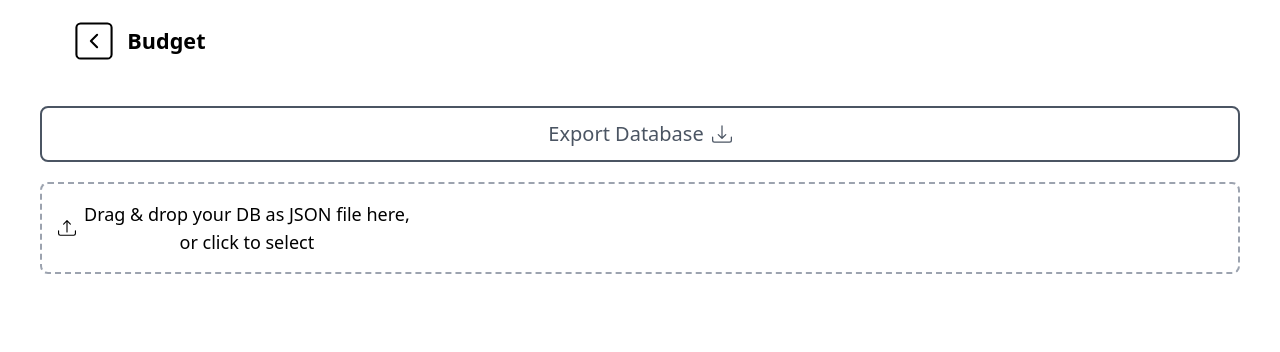
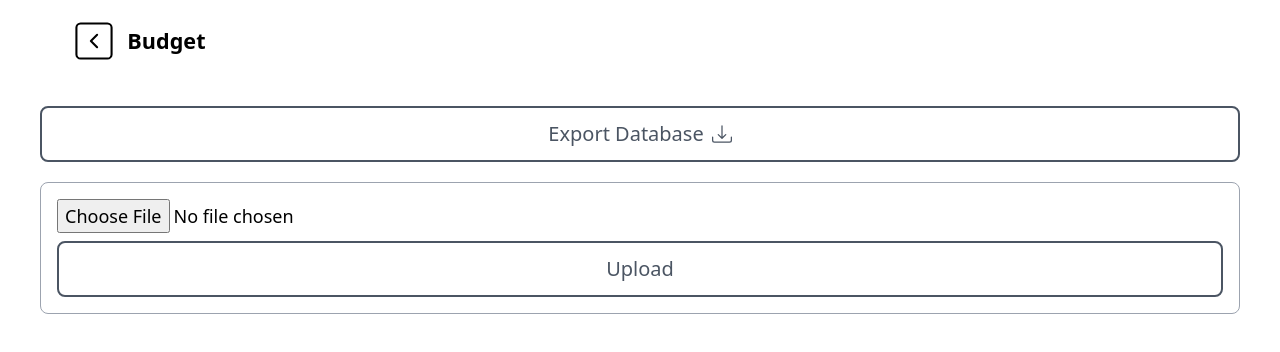
Before and after one commit to ivanlori/cashtrack, a React (Create React App) app: page /settings in a window 1280 px wide. Shown: the top 352 px of the page. Built offline with nearby package versions, Linux system fonts and the light colour scheme.

Commit message:
fix: adds upload button

```diff
--- a/src/Settings.tsx
+++ b/src/Settings.tsx
@@ -1,6 +1,6 @@
-import { ReactElement, DragEvent, useState } from 'react'
+import { ReactElement, useState } from 'react'
 import { Navbar } from './Navbar'
-import { BsDownload, BsUpload } from "react-icons/bs";
+import { BsDownload } from "react-icons/bs";
 import { db } from './db'
 import cn from 'classnames'
 import Dexie from 'dexie';
@@ -28,26 +28,17 @@ const onExport = async () => {
 }
 
 export const SettingsPage = (): ReactElement => {
-  const [isDragging, setIsDragging] = useState<boolean>(false);
   const [isLoading, setIsLoading] = useState(false)
   const [isHalfLoading, setIsHalfLoading] = useState(false)
   const [isOneThirdLoading, setIsOneThirdLoading] = useState(false)
+  const [file, setFile] = useState<File | null>(null)
   const navigate = useNavigate()
 
-  const handleDragEnter = (e: DragEvent<HTMLDivElement>) => {
-    e.preventDefault();
-    setIsDragging(true);
-  };
-
-  const handleDragLeave = (e: DragEvent<HTMLDivElement>) => {
-    e.preventDefault();
-    setIsDragging(false);
-  };
-
-  const onUpload = async (blob: Blob) => {
+  const onUpload = async () => {
+    if (file?.type === 'application/json') {
       try {
         await db.delete()
-      await Dexie.import(blob, {
+        await Dexie.import(file, {
           progressCallback: ({ totalRows, completedRows }) => {
             setIsLoading(true)
 
@@ -73,18 +64,10 @@ export const SettingsPage = (): ReactElement => {
       } catch (error) {
         console.error('Error importing db:', error);
       }
-  }
-
-  const handleDrop = (e: DragEvent<HTMLDivElement>) => {
-    e.preventDefault();
-    setIsDragging(false);
-    const file = e.dataTransfer.files[0];
-    if (file.type === 'application/json') {
-      onUpload(file)
     } else {
       alert('Please drop a JSON file.');
     }
-  };
+  }
 
   return (
     <>
@@ -102,16 +85,21 @@ export const SettingsPage = (): ReactElement => {
           </li>
           <li>
             <div
-              className={`border-2 border-dashed border-gray-400 rounded-lg p-4 text-center ${isDragging ? 'bg-gray-200' : ''
-                }`}
-              onDragOver={(e) => e.preventDefault()}
-              onDragEnter={handleDragEnter}
-              onDragLeave={handleDragLeave}
-              onDrop={handleDrop}
+              className="border border-gray-400 rounded-lg p-4 text-center"
             >
-              <p className="text-lg flex items-center gap-2">
-                <BsUpload /> Drag & drop your DB as JSON file here,<br />or click to select
-              </p>
+              <input
+                type="file"
+                className="text-lg flex items-center gap-2"
+                onChange={(e) => setFile(e.target.files && e.target.files[0])}
+                placeholder="Scelgi un file JSON"
+                accept="application/json"
+              />
+              <button
+                onClick={onUpload}
+                className="bg-white mt-2 flex w-full justify-center items-center gap-2 rounded-lg text-xl border-gray-600 border-2 text-gray-600 text-center px-5 py-3 transition duration-300 ease-in-out"
+              >
+                Upload
+              </button>
               {isLoading && (
                 <div className="w-full h-2 bg-blue-200 rounded-full">
                   <div className={cn("h-full text-center text-xs text-white bg-blue-600 rounded-full", {
```
Lines whose indentation alone changed are shown as unchanged.
